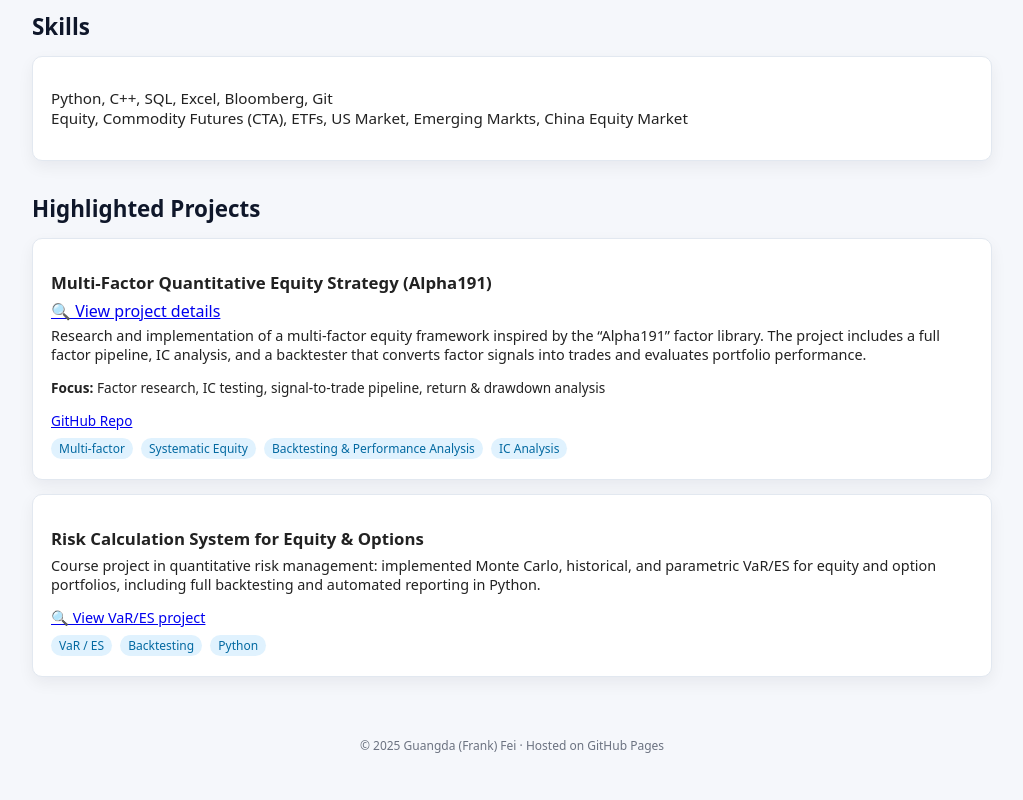
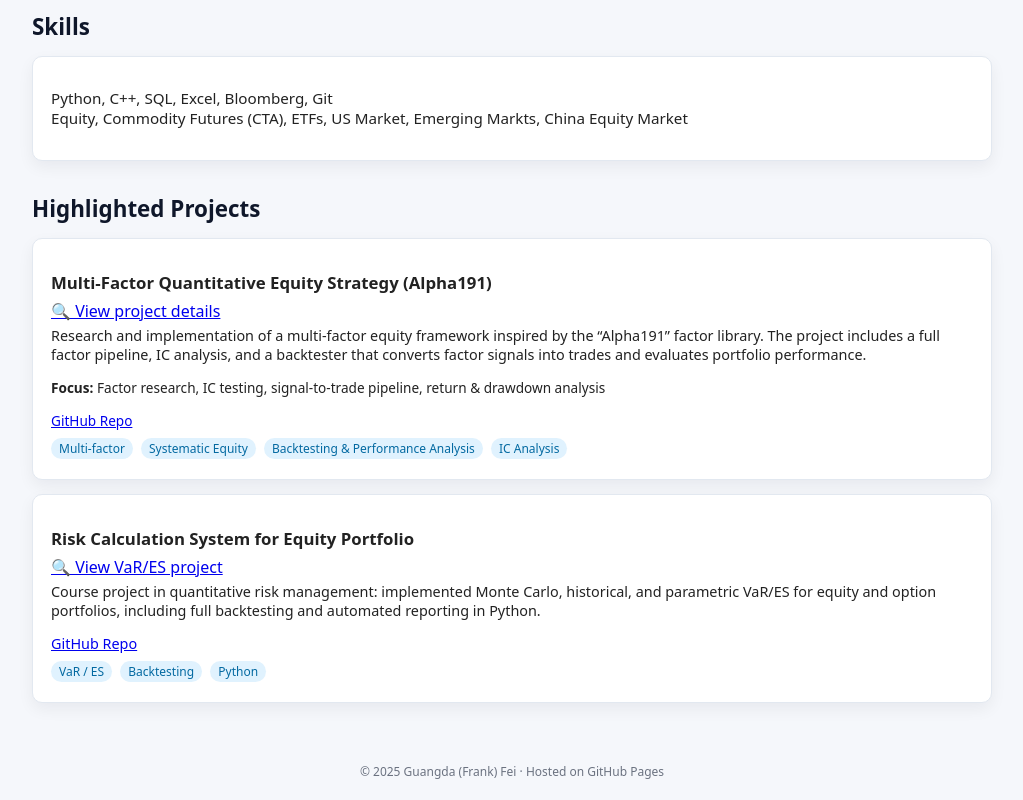
Before and after one commit to akaGD-13/akaGD-13.github.io, a plain HTML site: page index.html in a window 1280 px wide. Shown: the part 334-1134 px from the top of the page, without its empty margins (128-1151 px from the left). Before the commit the page ends 1108 px from the top, so only its background shows below. Drawn offline with Linux system fonts and the light colour scheme.

Commit message:
Update index.html

```diff
--- a/index.html
+++ b/index.html
@@ -158,13 +158,14 @@
       </div>
 
       <div class="card">
-        <h3>Risk Calculation System for Equity & Options</h3>
+        <h3>Risk Calculation System for Equity Portfolio</h3>
+        <a href="VaR_ES/VaR_ES_main.html" target="_blank">🔍 View VaR/ES project</a>
         <p style="font-size:0.9rem; margin-top:4px;">
           Course project in quantitative risk management: implemented Monte Carlo, historical, and parametric VaR/ES for equity
           and option portfolios, including full backtesting and automated reporting in Python.
         </p>
         <p style="font-size:0.9rem; margin:6px 0;">
-          <a href="VaR_ES/VaR_ES_main.html" target="_blank">🔍 View VaR/ES project</a>
+          <a href="https://github.com/akaGD-13/Factor_System_alpha191_git" target="_blank">GitHub Repo</a>
         </p>
         <div>
           <span class="pill">VaR / ES</span>
```
